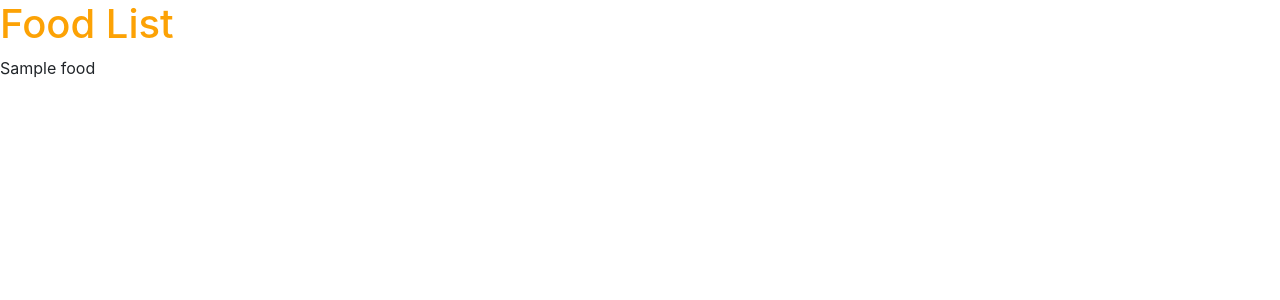
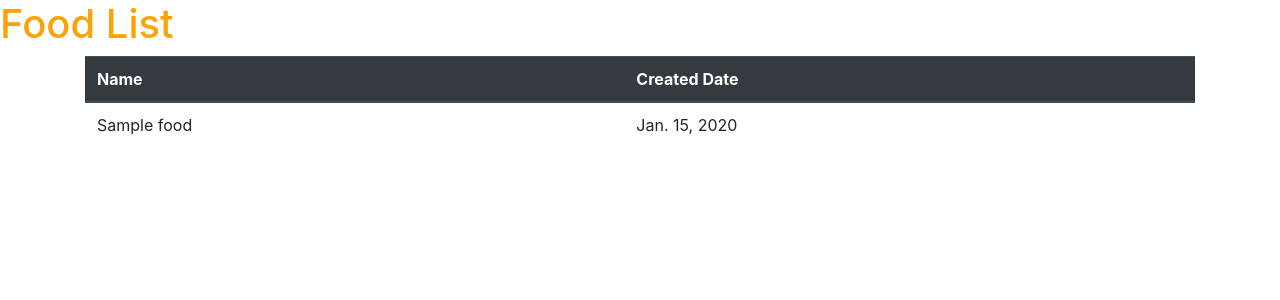
Before and after one commit to MrMeta/fooddiary, a Django app: page / in a window 1280 px wide. Shown: the top 300 px of the page. Run offline with Django 3.2, Linux system fonts and the light colour scheme; tables that the repository leaves empty hold one stand-in row (values such as "Sample post"); some libraries are stand-ins or nearby versions.

Commit message:
Fix food_list.html

```diff
--- a/app/templates/app/base.html
+++ b/app/templates/app/base.html
@@ -13,10 +13,5 @@
             {% block content %}
             {% endblock %}
         </div>
-        <div>
-            {% for food in foods %}
-                <p>{{ food }}</p>
-            {% endfor %}
-        </div>
     </body>
 </html>
--- a/app/templates/app/food_list.html
+++ b/app/templates/app/food_list.html
@@ -1,7 +1,22 @@
 {% extends 'app/base.html' %}
 
+{% block content %}
 <div>
-    {% for food in foods %}
-        <p>{{ food }}</p>
-    {% endfor %}
+    <table class="table">
+        <thead class="thead-dark">
+            <tr>
+                <th scope="col">Name</th>
+                <th scope="col">Created Date</th>
+            </tr>
+        </thead>
+        <tbody>
+            {% for food in foods %}
+                <tr>
+                    <td>{{ food.name }}</td>
+                    <td>{{ food.created_date }}</td>
+                </tr>
+            {% endfor %}
+        </tbody>
+    </table>
 </div>
+{% endblock %}
```
